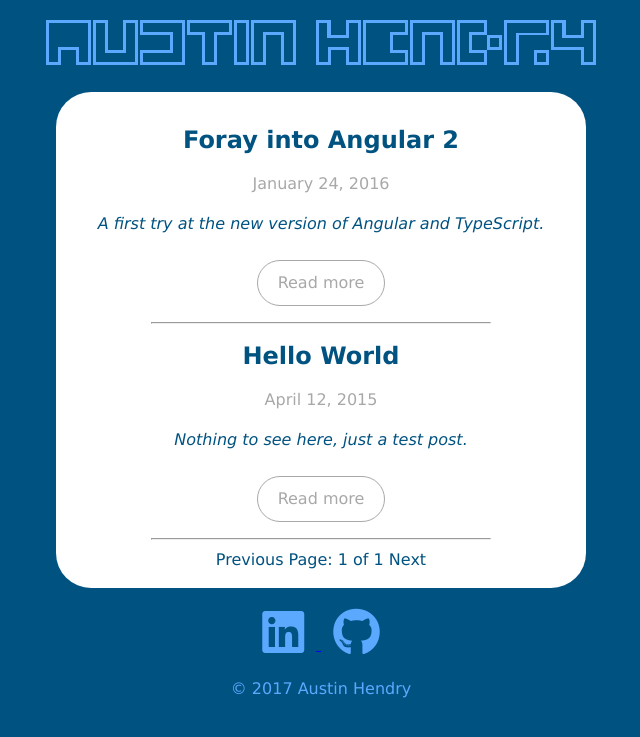
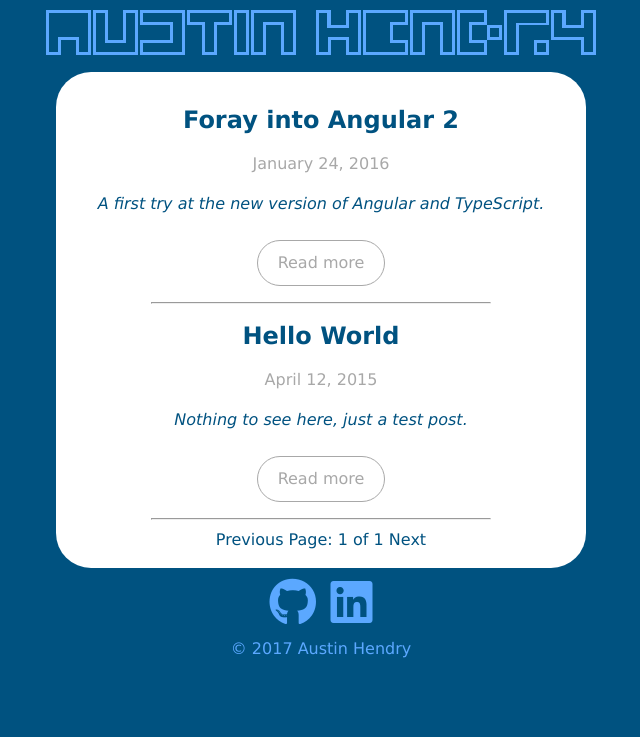
Before and after one commit to hendryau/HendryDigital-Website, a Jekyll site: the page built from index.html, in a window 1280 px wide. Shown: the top 737 px of the page, without its empty margins (319-959 px from the left). Built offline with Jekyll 4.4.1, drawn with Linux system fonts in a browser that asks for light colours; nearby versions of some CDN libraries; the list of posts is cut into pages by our own code.

Commit message:
remove text decoration from social media icons

```diff
--- a/_includes/footer.html
+++ b/_includes/footer.html
@@ -1,12 +1,12 @@
   <footer>
     <section>
       <h1>Links</h1>
+      <a href="https://github.com/hendryau">
+      	<span class="fa fa-github fa-3x"></span>
+      </a>
       <a href="https://www.linkedin.com/in/austin-hendry-978b4659">
       	<span class="fa fa-linkedin-square fa-3x"></span>
 	  </a>
-      <a href="https://github.com/hendryau">
-      	<span class="fa fa-github fa-3x"></span>
-      </a>
     </section>
     &copy; {{ site.time | date: '%Y' }} Austin Hendry
     </footer>
--- a/style.css
+++ b/style.css
@@ -20,8 +20,8 @@ body > section {
 body > header,
 body > section,
 body > footer > section {
-	margin-top: 20px;
-	margin-bottom: 20px;
+	margin-top: 10px;
+	margin-bottom: 10px;
 }
 body {
 	background-color: #005280;
@@ -32,8 +32,11 @@ section, header > h2, summary {
 body > footer, .fa {
 	color: #5ba8ff;
 }
+body > footer a {
+	text-decoration: none;
+}
 .fa {
-	padding: 0em .25em 0em .25em;
+	padding: 0em .1em 0em .1em;
 }
 .button, body > section > footer, header {
 	color: #a8a8a8;
```
